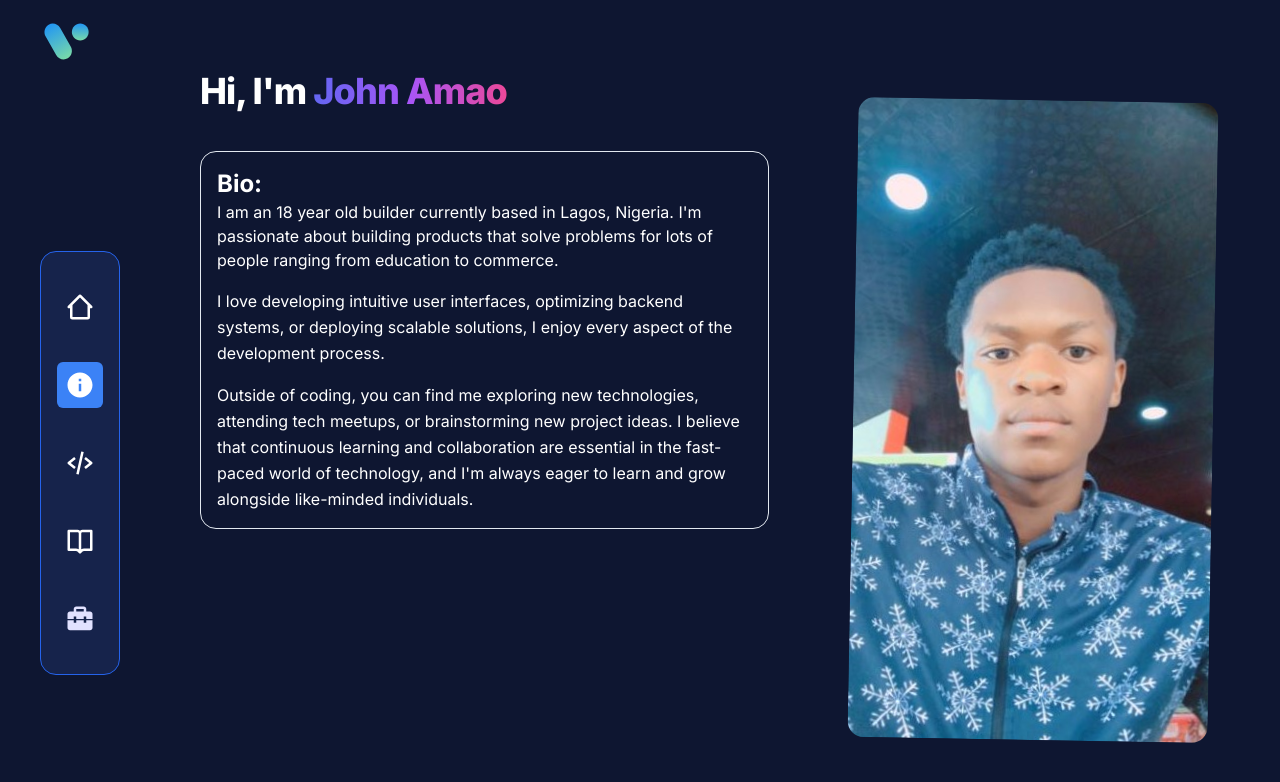
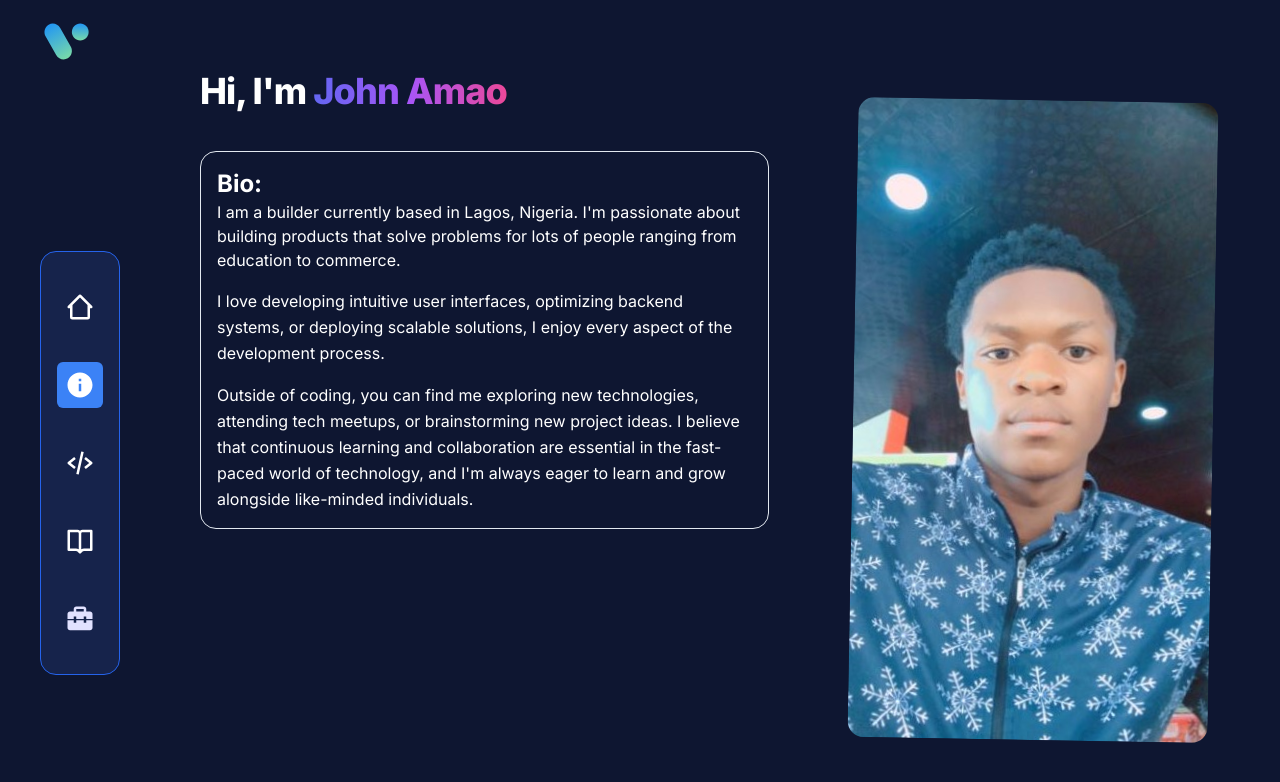
Before and after one commit to JOHN-AMAO/Portfolio, a Next.js app: page /about in a window 1280 px wide. Shown: the top 782 px of the page. Built offline with nearby package versions, Linux system fonts and the light colour scheme.

Commit message:
removing my age from the portfolio

```diff
--- a/app/(routes)/about/page.tsx
+++ b/app/(routes)/about/page.tsx
@@ -15,7 +15,7 @@ const Page = () => {
           <div className='text-white border rounded-2xl p-4  text-left max-w-xl'>
             <h2 className='font-bold text-2xl text-white'>Bio:</h2>
             <p>
-              I am an 18 year old builder currently based in Lagos, Nigeria.
+              I am a builder currently based in Lagos, Nigeria.
               I&apos;m passionate about building products that solve problems
               for lots of people ranging from education to commerce.
             </p>
```
